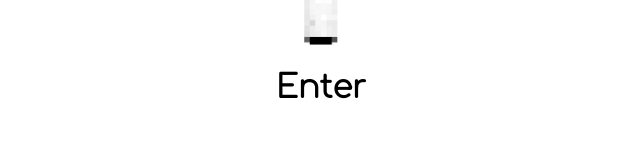
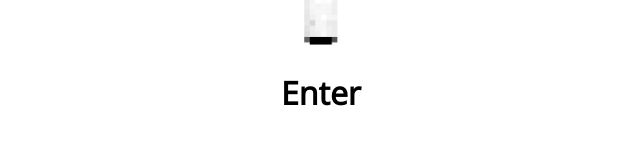
Before and after one commit to olbol-sabai/portfolio, a React (Create React App) app: page / in a window 1280 px wide. Shown: the part 507-652 px from the top of the page, without its empty margins (319-959 px from the left). Built offline with nearby package versions, Linux system fonts and the light colour scheme.

Commit message:
altered useEffect incorrect import

```diff
--- a/public/index.html
+++ b/public/index.html
@@ -9,21 +9,12 @@
       content="Web site created using create-react-app"
     />
     <link rel="manifest" href="%PUBLIC_URL%/manifest.json" />
-    <link rel="preconnect" href="https://fonts.gstatic.com">
-                    <link href="https://fonts.googleapis.com/css2?family=Comfortaa:wght@300&display=swap" rel="stylesheet">
+
     <title>OMW</title>
   </head>
   <style>
+      @import url('https://fonts.googleapis.com/css2?family=Open+Sans:wght@300&display=swap');
 
-    * {
-      font-family: 'Comfortaa', cursive;
-      box-sizing: border-box;
-    }
-
-    :root {
-      --light-grey: rgb(194, 190, 190);
-      --wine: rgb(102, 17, 38);
-    }
   </style>
   <body>
     <div id="root"></div>
--- a/src/components/Navbar/Navbar.js
+++ b/src/components/Navbar/Navbar.js
@@ -1,9 +1,8 @@
-import React, { useState } from 'react';
+import React, { useState, useEffect } from 'react';
 import classes from './Navbar.module.css';
 import DisappearingContent from '../DisappearingContent/DisappearingContent';
 import { motion, AnimateSharedLayout } from 'framer-motion';
 import { withRouter } from 'react-router-dom'
-import { useEffect } from 'react/cjs/react.development';
 
 
 const Navbar = ({ disappear, history }) => {
--- a/src/index.css
+++ b/src/index.css
@@ -1,13 +1,21 @@
+@import url('https://fonts.googleapis.com/css2?family=Open+Sans:wght@300&display=swap');
+
 body {
   margin: 0;
-  font-family: -apple-system, BlinkMacSystemFont, 'Segoe UI', 'Roboto', 'Oxygen',
-    'Ubuntu', 'Cantarell', 'Fira Sans', 'Droid Sans', 'Helvetica Neue',
-    sans-serif;
+  font-family: 'Open Sans', sans-serif;
   -webkit-font-smoothing: antialiased;
   -moz-osx-font-smoothing: grayscale;
 }
+* {
+  box-sizing: border-box;
+}
 
 code {
-  font-family: source-code-pro, Menlo, Monaco, Consolas, 'Courier New',
-    monospace;
+  font-family: 'Open Sans', sans-serif;
 }
+
+
+:root {
+  --light-grey: rgb(194, 190, 190);
+  --wine: rgb(102, 17, 38);
+}
```
